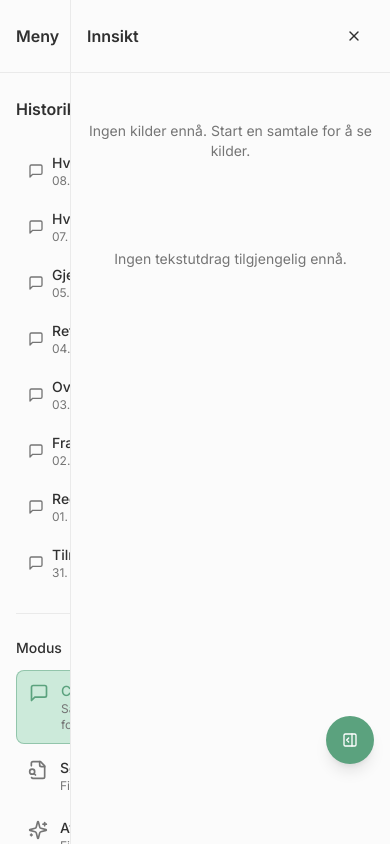
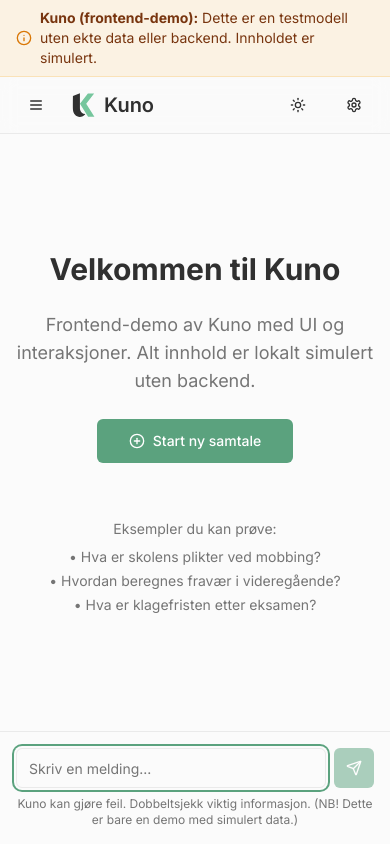
Before and after one commit to lbraten/Kuno, a Next.js app: page / in a window 390 px wide. Built offline with nearby package versions, Linux system fonts and the light colour scheme.

Commit message:
Panelene lukket ved mobilbredde når siden lastes

```diff
--- a/src/app/page.tsx
+++ b/src/app/page.tsx
@@ -24,12 +24,19 @@
 export default function Home() {
   const { messages, isStreaming, createConversation, currentConversationId } =
     useChatStore();
-  const { setInsightPanelOpen } = useUIStore();
+  const { setInsightPanelOpen, setSidebarOpen } = useUIStore();
   const messagesEndRef = useRef<HTMLDivElement>(null);
 
   useEffect(() => {
     messagesEndRef.current?.scrollIntoView({ behavior: "smooth" });
   }, [messages]);
+
+  useEffect(() => {
+    const isMdUp = window.innerWidth >= 768;
+    const isLgUp = window.innerWidth >= 1024;
+    setSidebarOpen(isMdUp);
+    setInsightPanelOpen(isLgUp);
+  }, [setInsightPanelOpen, setSidebarOpen]);
 
   const hasMessages = messages.length > 0;
 
```
